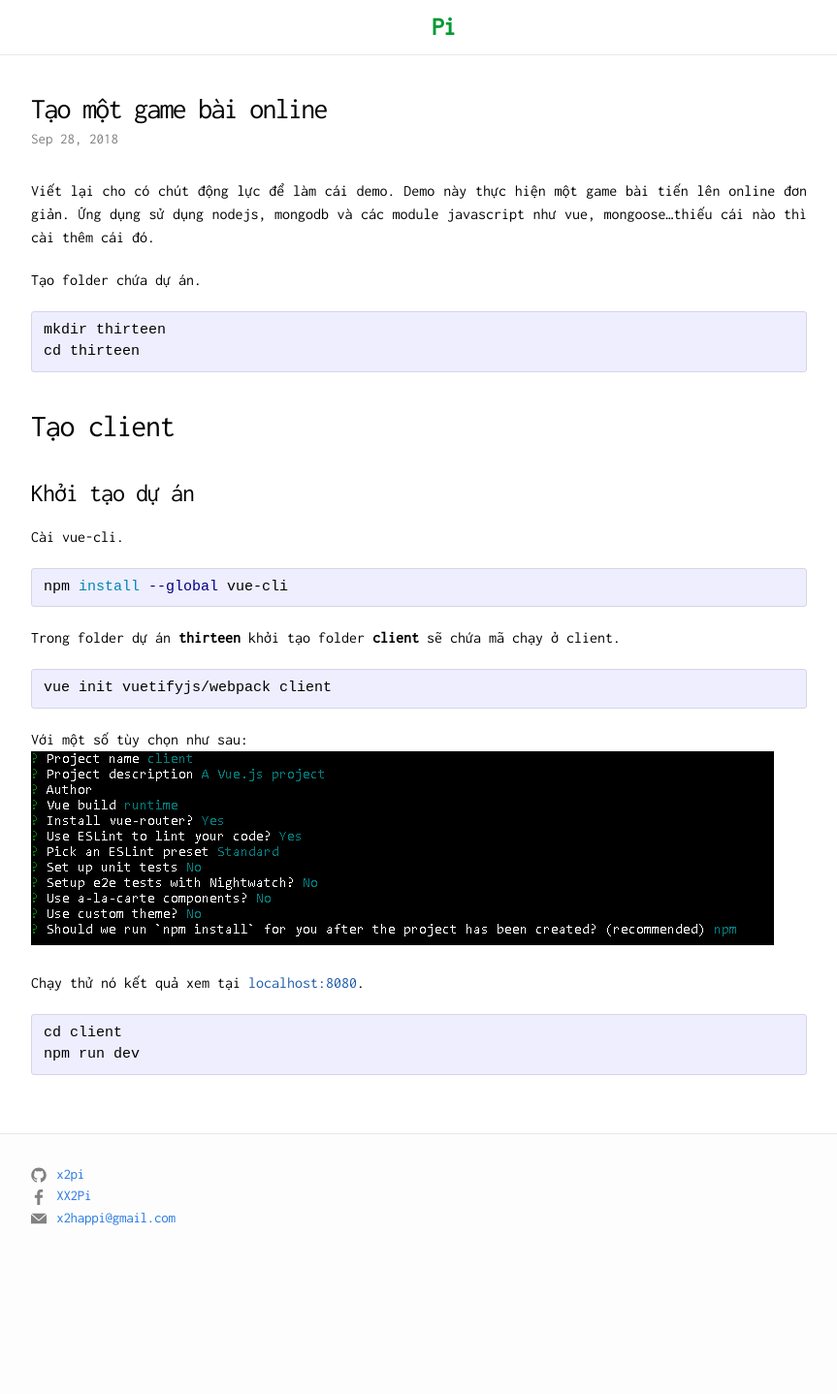
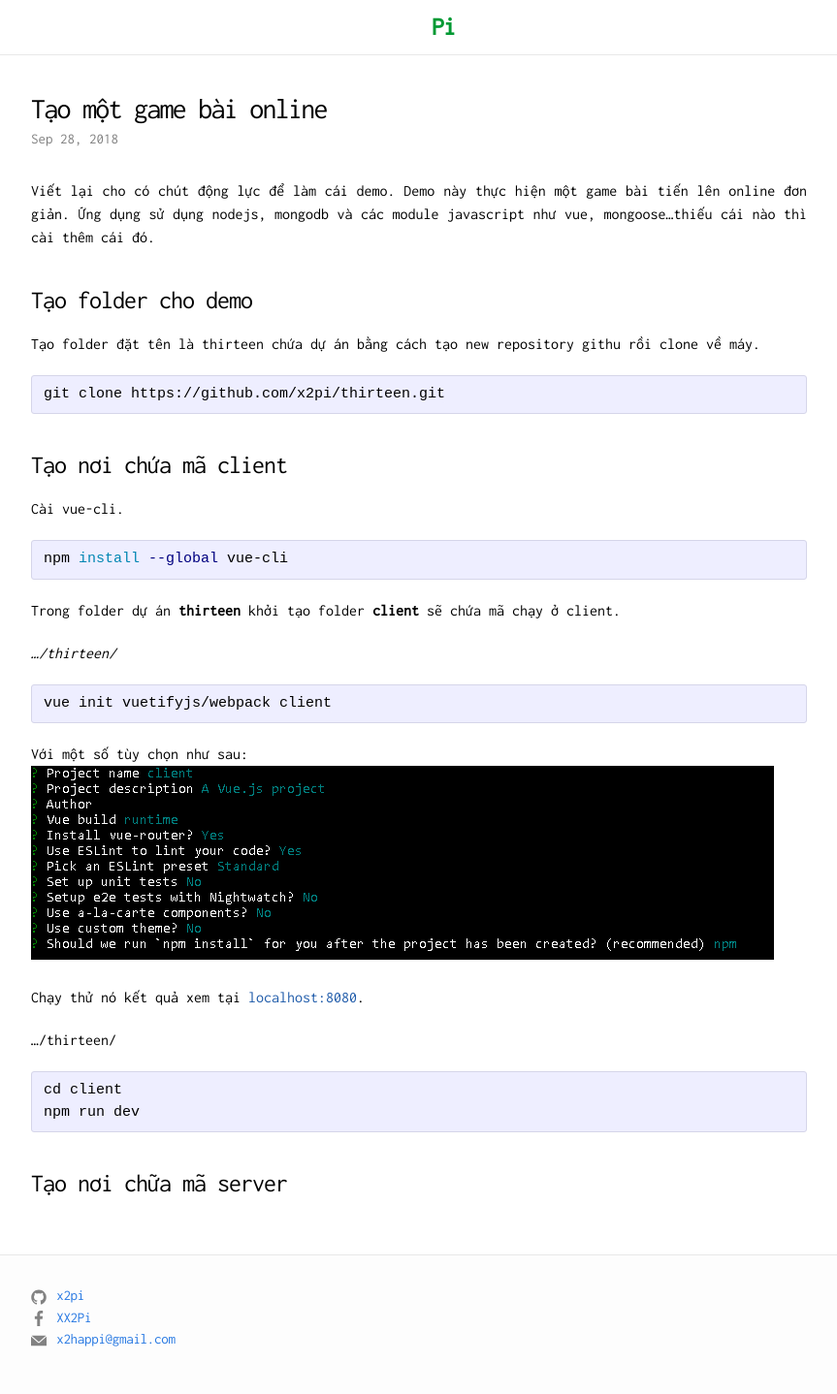
Before and after one commit to x2pi/x2pi.github.io, a Jekyll site: the page built from _posts/2018-09-28-tạo-một-game-bài-online.md, in a window 1280 px wide. Shown: the whole page at 97% size, without its empty margins (208-1071 px from the left). Built offline with Jekyll 4.4.1, drawn with Linux system fonts in a browser that asks for light colours; nearby versions of some CDN libraries; comment, search, counter and statistics services are not loaded; before the commit the page ends 1312 px from its top, so only the background shows below that.

Commit message:
Update from Forestry.io - Updated tạo-một-game-bài-online.md

```diff
--- a/_posts/2018-09-28-tạo-một-game-bài-online.md
+++ b/_posts/2018-09-28-tạo-một-game-bài-online.md
@@ -9,14 +9,13 @@ tags:
 ---
 Viết lại cho có chút động lực để làm cái demo. Demo này thực hiện một game bài tiến lên online đơn giản. Ứng dụng sử dụng nodejs, mongodb và các module javascript như vue, mongoose...thiếu cái nào thì cài thêm cái đó.
 
-Tạo folder chứa dự án.
+### Tạo folder cho demo
 
-    mkdir thirteen
-    cd thirteen
+Tạo folder đặt tên là thirteen chứa dự án bằng cách tạo new repository githu rồi clone về máy.
 
-## Tạo client
+    git clone https://github.com/x2pi/thirteen.git
 
-### Khởi tạo dự án
+### Tạo nơi chứa mã client
 
 Cài vue-cli.
 
@@ -26,6 +25,8 @@ npm install --global vue-cli
 
 Trong folder dự án **thirteen** khởi tạo folder **client** sẽ chứa mã chạy ở client.
 
+_.../thirteen/_
+
     vue init vuetifyjs/webpack client
 
 Với một số tùy chọn như sau:
@@ -33,5 +34,9 @@ Với một số tùy chọn như sau:
 
 Chạy thử nó kết quả xem tại [localhost:8080]().
 
+.../thirteen/
+
     cd client
     npm run dev
+
+### Tạo nơi chữa mã server
```
